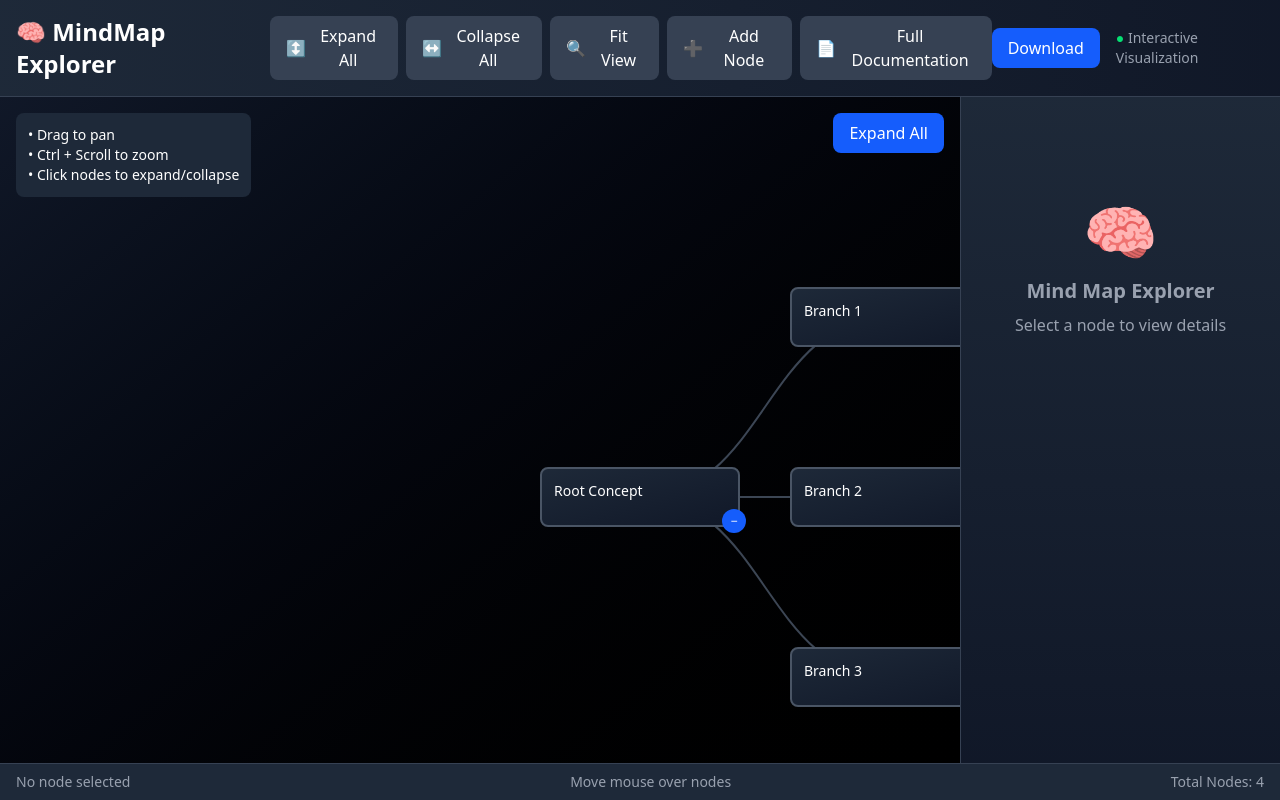
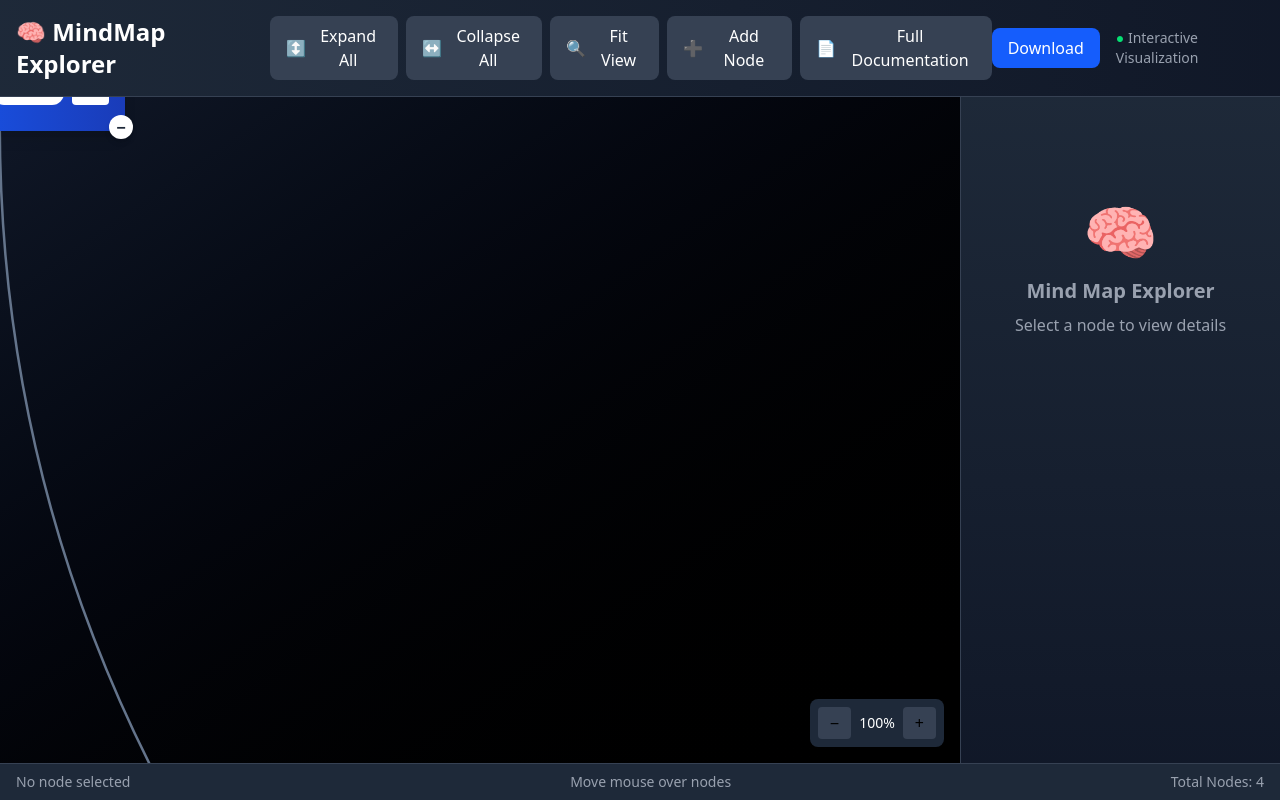
Before and after one commit to ChandaniSahu/MindMap, a React (Vite) app: page / in a window 1280 px wide. Built offline with nearby package versions, Linux system fonts and the light colour scheme.

Commit message:
tree structure is rendering well with visible edges

```diff
--- a/src/components/MindMap.jsx
+++ b/src/components/MindMap.jsx
@@ -1,38 +1,6 @@
-import React, { useState, useEffect, useMemo } from 'react';
+import React, { useState, useEffect, useMemo, useRef } from 'react';
 import * as d3 from 'd3-hierarchy';
-
-// Node Component
-const Node = ({ node, isSelected, isHovered, isRelated, onClick, onHover, onEdit }) => {
-  return (
-    <div
-      className={`relative bg-gradient-to-br from-gray-800 to-gray-900 border-2 rounded-lg p-3 cursor-pointer transition-all duration-200 pointer-events-auto ${
-        isSelected ? 'border-blue-500 shadow-lg shadow-blue-500/50' :
-        isHovered ? 'border-purple-400 shadow-lg shadow-purple-400/50' :
-        isRelated ? 'border-gray-400' : 'border-gray-600'
-      }`}
-      style={{
-        width: '200px',
-        minHeight: '60px',
-        transform: isHovered || isSelected ? 'scale(1.05)' : 'scale(1)'
-      }}
-      onClick={(e) => {
-        e.stopPropagation();
-        onClick(node);
-      }}
-      onMouseEnter={() => onHover(node)}
-      onMouseLeave={() => onHover(null)}
-    >
-      <div className="text-white text-sm font-medium break-words">
-        {node.label || node.name || 'Node'}
-      </div>
-      {node.children && node.children.length > 0 && (
-        <div className="absolute -bottom-2 -right-2 bg-blue-600 text-white text-xs rounded-full w-6 h-6 flex items-center justify-center">
-          {node.expanded ? '−' : '+'}
-        </div>
-      )}
-    </div>
-  );
-};
+import Node from './Node';
 
 const MindMap = ({
   data,
@@ -60,23 +28,37 @@ const MindMap = ({
   const [mindMapData, setMindMapData] = useState(() =>
     initializeExpandedState(data, true)
   );
+  const prevExpandedRef = useRef(expanded);
+  const dataIdRef = useRef(JSON.stringify(data));
 
-  // Calculate layout for visible nodes with improved spacing
+  // Calculate layout for visible nodes
   const layoutData = useMemo(() => {
     if (!mindMapData) return { nodes: [], links: [] };
 
     // Create hierarchy
     const root = d3.hierarchy(mindMapData, d => d.expanded ? d.children : []);
 
-    // Create tree layout with better spacing
+    // Node dimensions - nodes have min-width of 250px, but can be wider with content and padding (p-4 = 16px each side)
+    // Account for nodes potentially being 350-400px wide with content
+    const NODE_WIDTH = 400; // Conservative estimate for node width including content
+    const VERTICAL_SPACING = 90; // Reduced vertical spacing to prevent excessive distancing when expanding
+    // Calculate horizontal spacing: aggressively increase to prevent ALL sibling overlaps
+    // Use very large base spacing to ensure adequate gaps between all sibling nodes
+    const HORIZONTAL_SPACING = 800; // Base spacing in pixels - very large to prevent all overlaps
+
+    // Create tree layout
+    // nodeSize([height, width]) - height is vertical spacing (y-axis), width is horizontal spacing (x-axis)
     const treeLayout = d3.tree()
-      .nodeSize([120, 250]) // Increased vertical spacing significantly
+      .nodeSize([VERTICAL_SPACING, HORIZONTAL_SPACING])
       .separation((a, b) => {
-        // Better separation based on depth and sibling relationship
+        // For siblings (same parent), use very large multiplier to ensure no overlaps
+        // 800 * 2.5 = 2000px between centers, providing ~1600px gap for 400px nodes
+        // This ensures green (category) and purple (subcategory) siblings never overlap
         if (a.parent === b.parent) {
-          return 1.5; // More space between siblings
+          return 2.5;
         }
-        return 2; // Even more space between different branches
+        // For nodes at different levels, use standard spacing
+        return 1.0;
       });
 
     // Calculate positions
@@ -89,21 +71,15 @@ const MindMap = ({
     root.each(node => {
       nodes.push({
         ...node.data,
-        x: node.y, // Swap x and y for horizontal layout
-        y: node.x,
+        x: node.x,
+        y: node.y,
         depth: node.depth
       });
 
       if (node.parent) {
         links.push({
-          source: {
-            x: node.parent.y, // Swap for horizontal layout
-            y: node.parent.x
-          },
-          target: {
-            x: node.y, // Swap for horizontal layout
-            y: node.x
-          },
+          source: { x: node.parent.x, y: node.parent.y },
+          target: { x: node.x, y: node.y },
           sourceId: node.parent.data.id,
           targetId: node.data.id
         });
@@ -189,8 +165,14 @@ const MindMap = ({
     }
   }, [isDragging, dragStart]);
 
-  // Update expand all functionality
+  // Handle data and expanded state changes
   useEffect(() => {
+    const currentDataId = JSON.stringify(data);
+    const expandedChanged = prevExpandedRef.current !== expanded;
+    const dataChanged = dataIdRef.current !== currentDataId;
+
+    // If expanded prop changed (expand all/collapse all), update all expanded states
+    if (expandedChanged) {
       const updateExpansion = (node, shouldExpand, isRoot = false) => {
         return {
           ...node,
@@ -199,18 +181,44 @@ const MindMap = ({
         };
       };
       setMindMapData(updateExpansion(data, expanded, true));
-  }, [expanded, data]);
+      prevExpandedRef.current = expanded;
+      dataIdRef.current = currentDataId;
+      return;
+    }
 
-  // Center the view on mount
-  useEffect(() => {
-    if (layoutData.nodes.length > 0) {
-      const rootNode = layoutData.nodes[0];
-      setPosition({
-        x: window.innerWidth / 2 - rootNode.x,
-        y: window.innerHeight / 2 - rootNode.y
+    // If only data changed (add/edit node), preserve existing expanded states
+    if (dataChanged) {
+      setMindMapData(prevData => {
+        // Create a map of existing expanded states by node ID
+        const expandedStateMap = new Map();
+        const collectExpandedStates = (node) => {
+          if (node?.id !== undefined) {
+            expandedStateMap.set(node.id, node.expanded);
+          }
+          if (node?.children) {
+            node.children.forEach(collectExpandedStates);
+          }
+        };
+        collectExpandedStates(prevData);
+
+        // Merge new data with existing expanded states
+        const mergeExpandedStates = (node, isRoot = false) => {
+          const preservedExpanded = expandedStateMap.has(node.id)
+            ? expandedStateMap.get(node.id)
+            : (isRoot ? true : false);
+
+          return {
+            ...node,
+            expanded: preservedExpanded,
+            children: node.children?.map(child => mergeExpandedStates(child, false))
+          };
+        };
+
+        return mergeExpandedStates(data, true);
       });
+      dataIdRef.current = currentDataId;
     }
-  }, []);
+  }, [data, expanded]);
 
   return (
     <div
@@ -223,12 +231,15 @@ const MindMap = ({
         className="absolute inset-0"
         style={{
           transform: `translate(${position.x}px, ${position.y}px) scale(${zoom})`,
-          transformOrigin: '0 0',
+          transformOrigin: 'center center',
           transition: isDragging ? 'none' : 'transform 0.3s ease'
         }}
       >
         {/* SVG for connections */}
-        <svg className="absolute inset-0 w-full h-full pointer-events-none" style={{ overflow: 'visible' }}>
+        <svg
+          className="absolute inset-0 w-full h-full pointer-events-none"
+          style={{ overflow: 'visible' }}
+        >
           <defs>
             <marker
               id="arrowhead"
@@ -253,27 +264,29 @@ const MindMap = ({
             >
               <polygon
                 points="0 0, 10 3.5, 0 7"
-                fill="#60a5fa"
+                fill="#9ca3af"
               />
             </marker>
           </defs>
           {layoutData.links.map((link, index) => {
             const isRelatedLink = relatedNodeIds.has(link.sourceId) && relatedNodeIds.has(link.targetId);
-
-            // Calculate control points for smoother curves (horizontal flow)
+            // Create a smooth quadratic curve for clearer edge display
             const dx = link.target.x - link.source.x;
+            const dy = link.target.y - link.source.y;
             const midX = link.source.x + dx * 0.5;
-
+            const midY = link.source.y + dy * 0.5;
+            // Small perpendicular offset for subtle curve
+            const perpX = -dy * 0.15;
+            const perpY = dx * 0.15;
             return (
               <path
                 key={`${link.sourceId}-${link.targetId}-${index}`}
-                d={`M ${link.source.x} ${link.source.y} C ${midX} ${link.source.y}, ${midX} ${link.target.y}, ${link.target.x} ${link.target.y}`}
-                stroke={isRelatedLink ? "#60a5fa" : "#64748b"}
-                strokeWidth={isRelatedLink ? "3" : "2"}
+                d={`M ${link.source.x} ${link.source.y} Q ${midX + perpX} ${midY + perpY} ${link.target.x} ${link.target.y}`}
+                stroke={isRelatedLink ? "#9ca3af" : "#64748b"}
+                strokeWidth={isRelatedLink ? "3" : "2.5"}
                 fill="none"
                 className="transition-all duration-300"
                 markerEnd={`url(#arrowhead${isRelatedLink ? '-related' : ''})`}
-                opacity={isRelatedLink ? 1 : 0.6}
               />
             );
           })}
@@ -283,12 +296,11 @@ const MindMap = ({
         {layoutData.nodes.map(node => (
           <div
             key={node.id}
-            className="absolute pointer-events-none"
+            className="absolute"
             style={{
-              left: node.x,
-              top: node.y,
-              transform: 'translate(-50%, -50%)',
-              transition: 'all 0.3s ease'
+              left: `${node.x}px`,
+              top: `${node.y}px`,
+              transform: 'translate(-50%, -50%)'
             }}
           >
             <Node
@@ -311,86 +323,20 @@ const MindMap = ({
       <div className="absolute bottom-4 right-4 flex items-center space-x-2 bg-gray-800 bg-opacity-50 p-2 rounded-lg">
         <button
           onClick={() => setZoom(prev => Math.max(0.5, prev * 0.9))}
-          className="px-3 py-1 bg-gray-700 hover:bg-gray-600 rounded text-white"
+          className="px-3 py-1 bg-gray-700 hover:bg-gray-600 rounded"
         >
           −
         </button>
         <span className="text-white text-sm">{Math.round(zoom * 100)}%</span>
         <button
           onClick={() => setZoom(prev => Math.min(3, prev * 1.1))}
-          className="px-3 py-1 bg-gray-700 hover:bg-gray-600 rounded text-white"
+          className="px-3 py-1 bg-gray-700 hover:bg-gray-600 rounded"
         >
           +
         </button>
-      </div>
-
-      {/* Instructions */}
-      <div className="absolute top-4 left-4 bg-gray-800 bg-opacity-80 p-3 rounded-lg text-white text-sm">
-        <div>• Drag to pan</div>
-        <div>• Ctrl + Scroll to zoom</div>
-        <div>• Click nodes to expand/collapse</div>
       </div>
     </div>
   );
 };
 
-// Demo wrapper
-export default function App() {
-  const [selectedNode, setSelectedNode] = useState(null);
-  const [hoveredNode, setHoveredNode] = useState(null);
-  const [expanded, setExpanded] = useState(false);
-
-  const sampleData = {
-    id: '1',
-    label: 'Root Concept',
-    children: [
-      {
-        id: '2',
-        label: 'Branch 1',
-        children: [
-          { id: '5', label: 'Leaf 1.1' },
-          { id: '6', label: 'Leaf 1.2' },
-          { id: '7', label: 'Leaf 1.3' }
-        ]
-      },
-      {
-        id: '3',
-        label: 'Branch 2',
-        children: [
-          { id: '8', label: 'Leaf 2.1' },
-          { id: '9', label: 'Leaf 2.2' }
-        ]
-      },
-      {
-        id: '4',
-        label: 'Branch 3',
-        children: [
-          { id: '10', label: 'Leaf 3.1' },
-          { id: '11', label: 'Leaf 3.2' },
-          { id: '12', label: 'Leaf 3.3' },
-          { id: '13', label: 'Leaf 3.4' }
-        ]
-      }
-    ]
-  };
-
-  return (
-    <div className="w-full h-screen">
-      <MindMap
-        data={sampleData}
-        selectedNode={selectedNode}
-        hoveredNode={hoveredNode}
-        onNodeClick={setSelectedNode}
-        onNodeHover={setHoveredNode}
-        onNodeEdit={() => {}}
-        expanded={expanded}
-      />
-      <button
-        onClick={() => setExpanded(!expanded)}
-        className="absolute top-4 right-4 bg-blue-600 hover:bg-blue-700 text-white px-4 py-2 rounded-lg"
-      >
-        {expanded ? 'Collapse All' : 'Expand All'}
-      </button>
-    </div>
-  );
-}
+export default MindMap;
```
Lines whose indentation alone changed are shown as unchanged.
